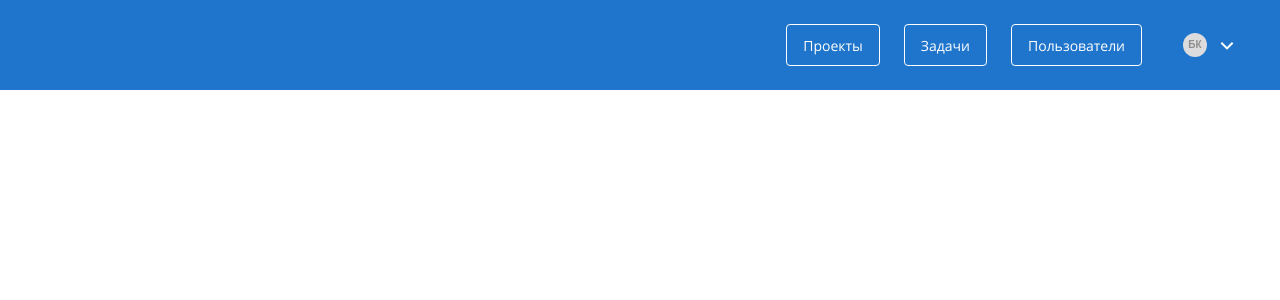
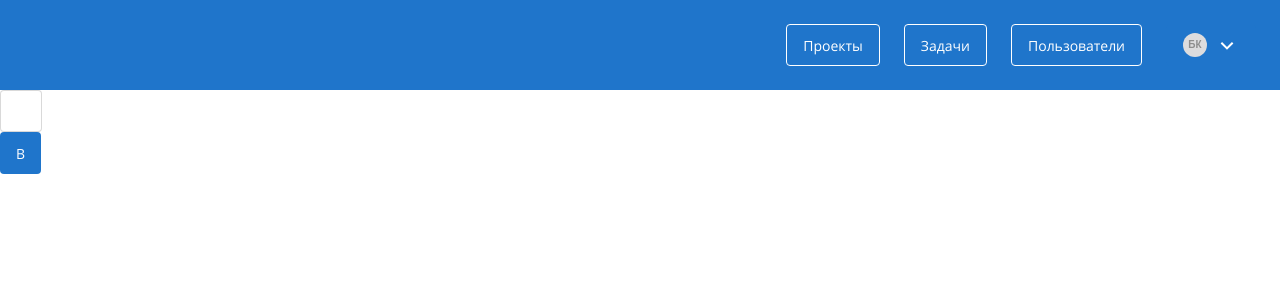
Before and after one commit to BKonstantine/task_management_system, a Vue app: page / in a window 1280 px wide. Shown: the top 300 px of the page. Built offline with nearby package versions, Linux system fonts and the light colour scheme.

Commit message:
feat: Добавить ButtonIcon

```diff
--- a/src/App.vue
+++ b/src/App.vue
@@ -1,15 +1,23 @@
 <template>
   <div id="app" class="app">
     <NavBar />
+    <ButtonIcon><SvgIcon id="#dots" /></ButtonIcon>
+    <ButtonItem text="B" small="true" />
   </div>
 </template>
 
 <script>
+import ButtonItem from "./components/UI/ButtonItem.vue";
 import NavBar from "@/components/NavBar.vue";
+import ButtonIcon from "./components/UI/ButtonIcon.vue";
+import SvgIcon from "./components/UI/SvgIcon.vue";
 export default {
   name: "App",
   components: {
     NavBar,
+    ButtonIcon,
+    SvgIcon,
+    ButtonItem,
   },
 };
 </script>
--- /dev/null
+++ b/src/components/UI/ButtonIcon.vue
@@ -0,0 +1,89 @@
+<template>
+  <button
+    :class="buttonClasses"
+    :type="type"
+    :disabled="disabled"
+    class="button"
+  >
+    <slot :class="iconClasses"></slot>
+  </button>
+</template>
+
+<script>
+export default {
+  name: "ButtonIcon",
+  props: {
+    type: {
+      validator: function (value) {
+        return ["button", "submit", "reset"].includes(value);
+      },
+      default: "button",
+    },
+    disabled: {
+      type: Boolean,
+      default: false,
+    },
+    secondaryStyle: {
+      type: Boolean,
+      default: true,
+    },
+  },
+  computed: {
+    buttonClasses: function () {
+      return {
+        pointer: !this.disabled,
+        default: this.disabled,
+        button_style_secondary: this.secondaryStyle,
+      };
+    },
+    iconClasses: function () {
+      return {
+        /* icon: true, */
+        icon_style_secondary: this.secondaryStyle,
+      };
+    },
+  },
+};
+</script>
+
+<style lang="scss" scoped>
+.button {
+  @include flex-setting(_, center, center);
+  flex: none;
+  padding: 0;
+  width: 42px;
+  height: 42px;
+  border: none;
+  background-color: $bgc-primary-default;
+  border-radius: 4px;
+
+  &:hover {
+    background-color: $bgc-primary-hover;
+  }
+
+  &:active {
+    background-color: $bgc-primary-active;
+  }
+
+  &:disabled {
+    background-color: $bgc-primary-disabled;
+  }
+
+  &:disabled .icon {
+    color: $font-color-disabled;
+  }
+
+  &_style_secondary {
+    border: 1px solid $border-color-default;
+    background-color: $bgc-secondary-default;
+  }
+}
+
+.icon {
+  color: $font-color-secondary;
+
+  &_style_secondary {
+    color: $font-color-primary;
+  }
+}
+</style>
--- a/src/components/UI/ButtonItem.vue
+++ b/src/components/UI/ButtonItem.vue
@@ -1,9 +1,9 @@
 <template>
   <button
-    :class="classObject"
+    :class="buttonClasses"
     :type="type"
     :disabled="disabled"
-    class="button-item"
+    class="button"
   >
     {{ text }}
   </button>
@@ -43,13 +43,14 @@ export default {
     },
     secondaryStyle: {
       type: Boolean,
+      default: true,
     },
   },
 };
 </script>
 
 <style lang="scss" scoped>
-.button-item {
+.button {
   font-family: inherit;
   padding: 0 16px;
   min-height: 42px;
--- a/src/components/UI/ButtonProfile.vue
+++ b/src/components/UI/ButtonProfile.vue
@@ -1,8 +1,8 @@
 <template>
-  <button class="button pointer">
+  <button class="button-profile pointer">
     <UserAvatar alt="Бузунов Костя" /><SvgIcon
       id="#drop_down_1"
-      class="button__icon"
+      class="button-profile__icon"
     />
   </button>
 </template>
@@ -20,7 +20,7 @@ export default {
 </script>
 
 <style lang="scss" scoped>
-.button {
+.button-profile {
   padding: 0 16px;
   @include flex-setting(_, center, _, 8px);
   min-height: 42px;
@@ -38,8 +38,6 @@ export default {
   }
 
   &__icon {
-    width: 24px;
-    height: 24px;
     color: $bgc-secondary-default;
   }
 
--- a/src/components/UI/SvgIcon.vue
+++ b/src/components/UI/SvgIcon.vue
@@ -1,5 +1,5 @@
 <template>
-  <svg>
+  <svg class="icon">
     <use :xlink:href="id" />
   </svg>
 </template>
@@ -16,4 +16,9 @@ export default {
 };
 </script>
 
-<style lang="scss"></style>
+<style lang="scss">
+.icon {
+  width: 24px;
+  height: 24px;
+}
+</style>
```
